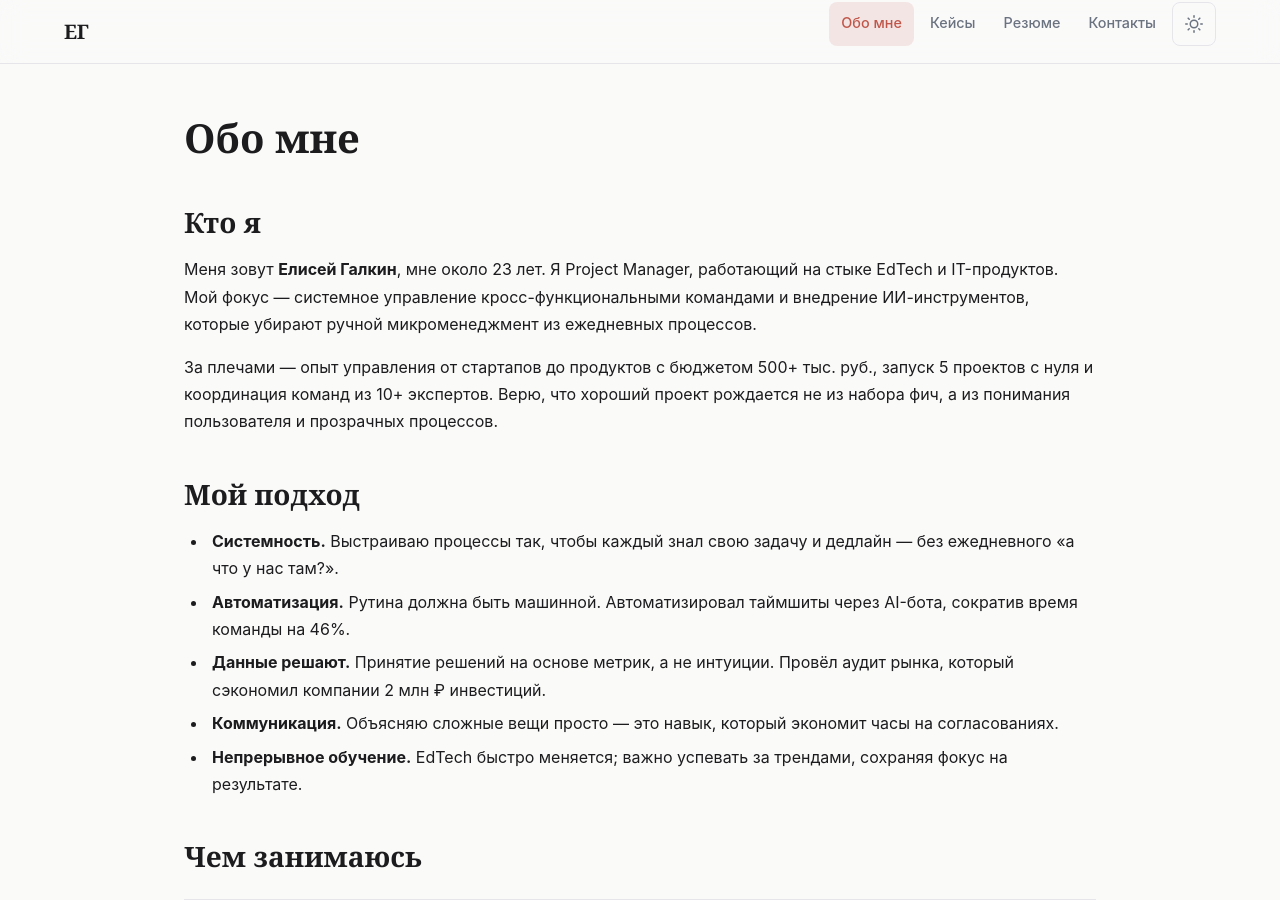
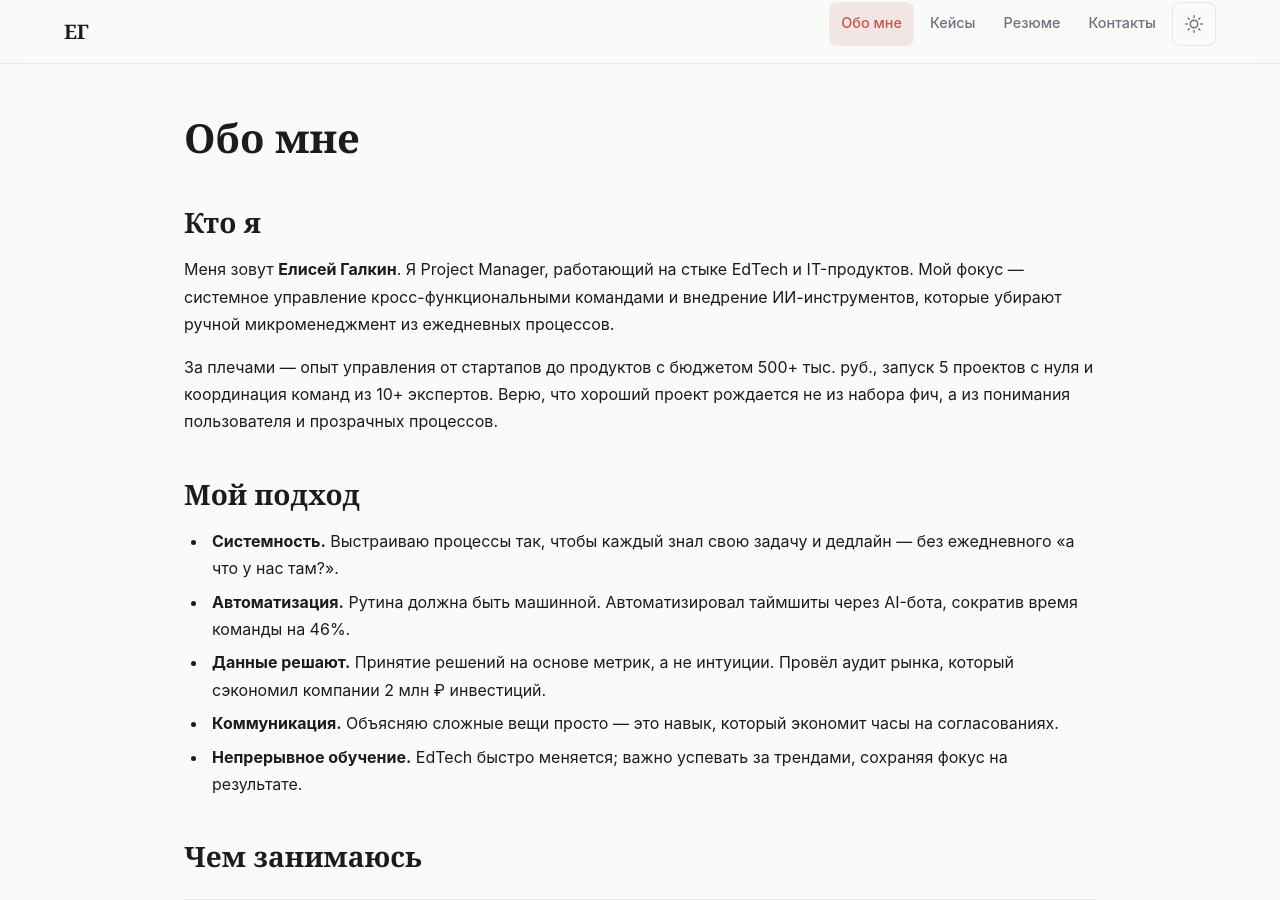
Before and after one commit to cr33pysam/elisey_galkin_CV, a Jekyll site: the page built from about.md, in a window 1280 px wide and 900 px high. Built offline with Jekyll 4.4.1, drawn with Linux system fonts in a browser that asks for light colours.

Commit message:
fix: about, age

```diff
--- a/about.md
+++ b/about.md
@@ -6,7 +6,7 @@ permalink: /about/
 
 ## Кто я
 
-Меня зовут **Елисей Галкин**, мне около 23 лет. Я Project Manager, работающий на стыке EdTech и IT-продуктов. Мой фокус — системное управление кросс-функциональными командами и внедрение ИИ-инструментов, которые убирают ручной микроменеджмент из ежедневных процессов.
+Меня зовут **Елисей Галкин**. Я Project Manager, работающий на стыке EdTech и IT-продуктов. Мой фокус — системное управление кросс-функциональными командами и внедрение ИИ-инструментов, которые убирают ручной микроменеджмент из ежедневных процессов.
 
 За плечами — опыт управления от стартапов до продуктов с бюджетом 500+ тыс. руб., запуск 5 проектов с нуля и координация команд из 10+ экспертов. Верю, что хороший проект рождается не из набора фич, а из понимания пользователя и прозрачных процессов.
 
```
